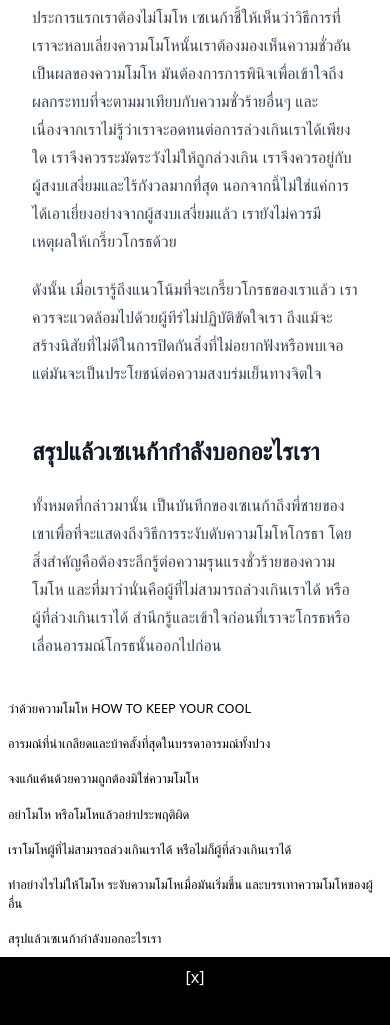
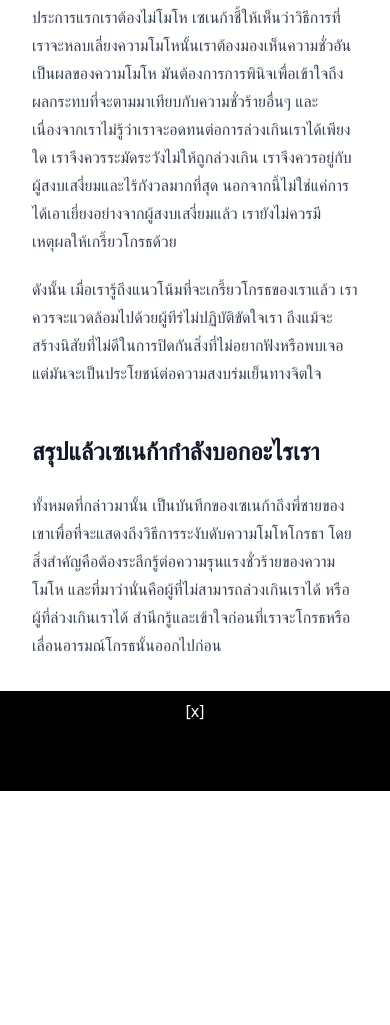
Before and after one commit to Tanachuns/mysite, an Astro site: page /blogs/seneca-s-angry in a window 390 px wide. Shown: the part 2889-3914 px from the top of the page. After the commit the page ends 3680 px from the top, so only its background shows below. Built offline with nearby package versions, Linux system fonts and the light colour scheme; Astro itself is replaced by a stand-in of ours.

Commit message:
fix reponseeeeeeeb

```diff
--- a/src/components/Outlines.astro
+++ b/src/components/Outlines.astro
@@ -8,13 +8,13 @@
 const { outlines } = Astro.props;
 ---
 
-<side class="sticky self-start top-20">
+<side class="sticky self-start top-20 hidden md:block">
   <ul>
     {
       outlines?.map((item) => {
         return (
           <>
-            <a href={"#"+item.class}>
+            <a href={"#" + item.class}>
               <li class="p-2 hover:underline flex gap-1 items-center">
                 <small> {item.name}</small>
               </li>
```
